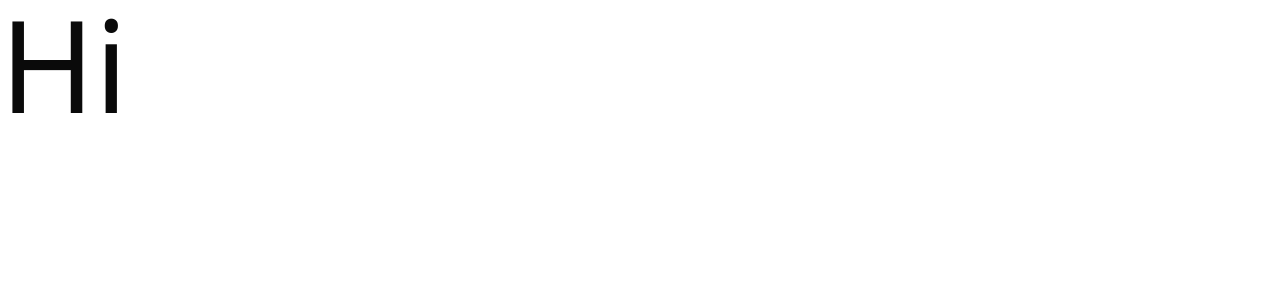
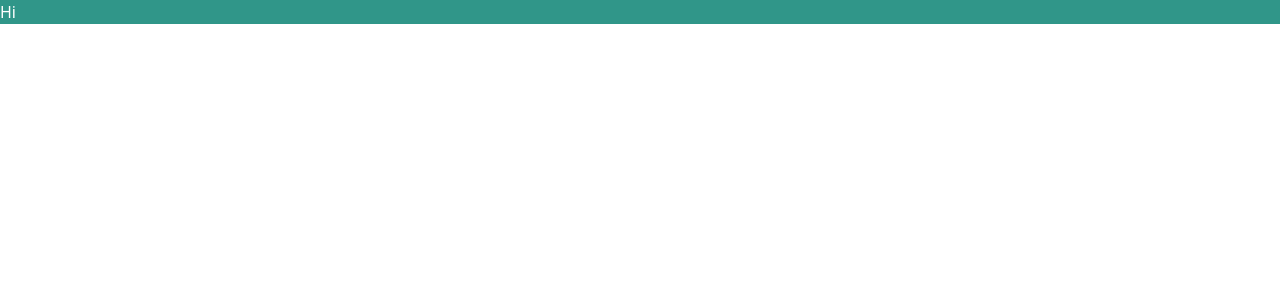
Before and after one commit to Mohammed-App-creater/Intern-finder, a Next.js app in the folder intern-finder-frontend/: page / in a window 1280 px wide. Shown: the top 300 px of the page. Built offline with nearby package versions, Linux system fonts and the light colour scheme.

Commit message:
feat: update global styles

```diff
--- a/intern-finder-frontend/src/app/globals.css
+++ b/intern-finder-frontend/src/app/globals.css
@@ -44,72 +44,62 @@
 }
 
 :root {
+  --primary: #309689;
+  --secondary: #EBF5F4;
+
+  --text-dark: #25324B;
+  --text-light: #7C8493;
+  --text-white: #FFFFFF;
+
   --radius: 0.625rem;
-  --background: oklch(1 0 0);
-  --foreground: oklch(0.145 0 0);
-  --card: oklch(1 0 0);
-  --card-foreground: oklch(0.145 0 0);
-  --popover: oklch(1 0 0);
-  --popover-foreground: oklch(0.145 0 0);
-  --primary: oklch(0.205 0 0);
-  --primary-foreground: oklch(0.985 0 0);
-  --secondary: oklch(0.97 0 0);
-  --secondary-foreground: oklch(0.205 0 0);
-  --muted: oklch(0.97 0 0);
-  --muted-foreground: oklch(0.556 0 0);
-  --accent: oklch(0.97 0 0);
-  --accent-foreground: oklch(0.205 0 0);
-  --destructive: oklch(0.577 0.245 27.325);
-  --border: oklch(0.922 0 0);
-  --input: oklch(0.922 0 0);
-  --ring: oklch(0.708 0 0);
-  --chart-1: oklch(0.646 0.222 41.116);
-  --chart-2: oklch(0.6 0.118 184.704);
-  --chart-3: oklch(0.398 0.07 227.392);
-  --chart-4: oklch(0.828 0.189 84.429);
-  --chart-5: oklch(0.769 0.188 70.08);
-  --sidebar: oklch(0.985 0 0);
-  --sidebar-foreground: oklch(0.145 0 0);
-  --sidebar-primary: oklch(0.205 0 0);
-  --sidebar-primary-foreground: oklch(0.985 0 0);
-  --sidebar-accent: oklch(0.97 0 0);
-  --sidebar-accent-foreground: oklch(0.205 0 0);
-  --sidebar-border: oklch(0.922 0 0);
-  --sidebar-ring: oklch(0.708 0 0);
+  --background: #FFFFFF;
+  --foreground: #25324B;
+
+  --card: #FFFFFF;
+  --card-foreground: #25324B;
+  --popover: #FFFFFF;
+  --popover-foreground: #25324B;
+
+  --primary-foreground: #FFFFFF;
+  --secondary-foreground: #25324B;
+  --muted: #EBF5F4;
+  --muted-foreground: #7C8493;
+  --accent: #EBF5F4;
+  --accent-foreground: #25324B;
+  --destructive: #E54848;
+
+  --border: #E2E8F0;
+  --input: #E2E8F0;
+  --ring: #309689;
 }
 
 .dark {
-  --background: oklch(0.145 0 0);
-  --foreground: oklch(0.985 0 0);
-  --card: oklch(0.205 0 0);
-  --card-foreground: oklch(0.985 0 0);
-  --popover: oklch(0.205 0 0);
-  --popover-foreground: oklch(0.985 0 0);
-  --primary: oklch(0.922 0 0);
-  --primary-foreground: oklch(0.205 0 0);
-  --secondary: oklch(0.269 0 0);
-  --secondary-foreground: oklch(0.985 0 0);
-  --muted: oklch(0.269 0 0);
-  --muted-foreground: oklch(0.708 0 0);
-  --accent: oklch(0.269 0 0);
-  --accent-foreground: oklch(0.985 0 0);
-  --destructive: oklch(0.704 0.191 22.216);
-  --border: oklch(1 0 0 / 10%);
-  --input: oklch(1 0 0 / 15%);
-  --ring: oklch(0.556 0 0);
-  --chart-1: oklch(0.488 0.243 264.376);
-  --chart-2: oklch(0.696 0.17 162.48);
-  --chart-3: oklch(0.769 0.188 70.08);
-  --chart-4: oklch(0.627 0.265 303.9);
-  --chart-5: oklch(0.645 0.246 16.439);
-  --sidebar: oklch(0.205 0 0);
-  --sidebar-foreground: oklch(0.985 0 0);
-  --sidebar-primary: oklch(0.488 0.243 264.376);
-  --sidebar-primary-foreground: oklch(0.985 0 0);
-  --sidebar-accent: oklch(0.269 0 0);
-  --sidebar-accent-foreground: oklch(0.985 0 0);
-  --sidebar-border: oklch(1 0 0 / 10%);
-  --sidebar-ring: oklch(0.556 0 0);
+  --primary: #4FC3B6;
+  --secondary: #2A3B3A;
+
+  --text-dark: #FFFFFF;
+  --text-light: #A0AEC0;
+  --text-white: #FFFFFF;
+
+  --background: #121212;
+  --foreground: #FFFFFF;
+
+  --card: #1E1E1E;
+  --card-foreground: #FFFFFF;
+  --popover: #1E1E1E;
+  --popover-foreground: #FFFFFF;
+
+  --primary-foreground: #121212;
+  --secondary-foreground: #FFFFFF;
+  --muted: #2A2A2A;
+  --muted-foreground: #A0AEC0;
+  --accent: #2A3B3A;
+  --accent-foreground: #FFFFFF;
+  --destructive: #FF6B6B;
+
+  --border: #2D2D2D;
+  --input: #2D2D2D;
+  --ring: #4FC3B6;
 }
 
 @layer base {
--- a/intern-finder-frontend/src/app/page.tsx
+++ b/intern-finder-frontend/src/app/page.tsx
@@ -2,6 +2,6 @@
 
 export default function Home() {
   return (
-    <div className="text-9xl">Hi</div>
+    <div className="bg-[var(--primary)] text-[var(--text-white)]">Hi</div>
   );
 }
```
